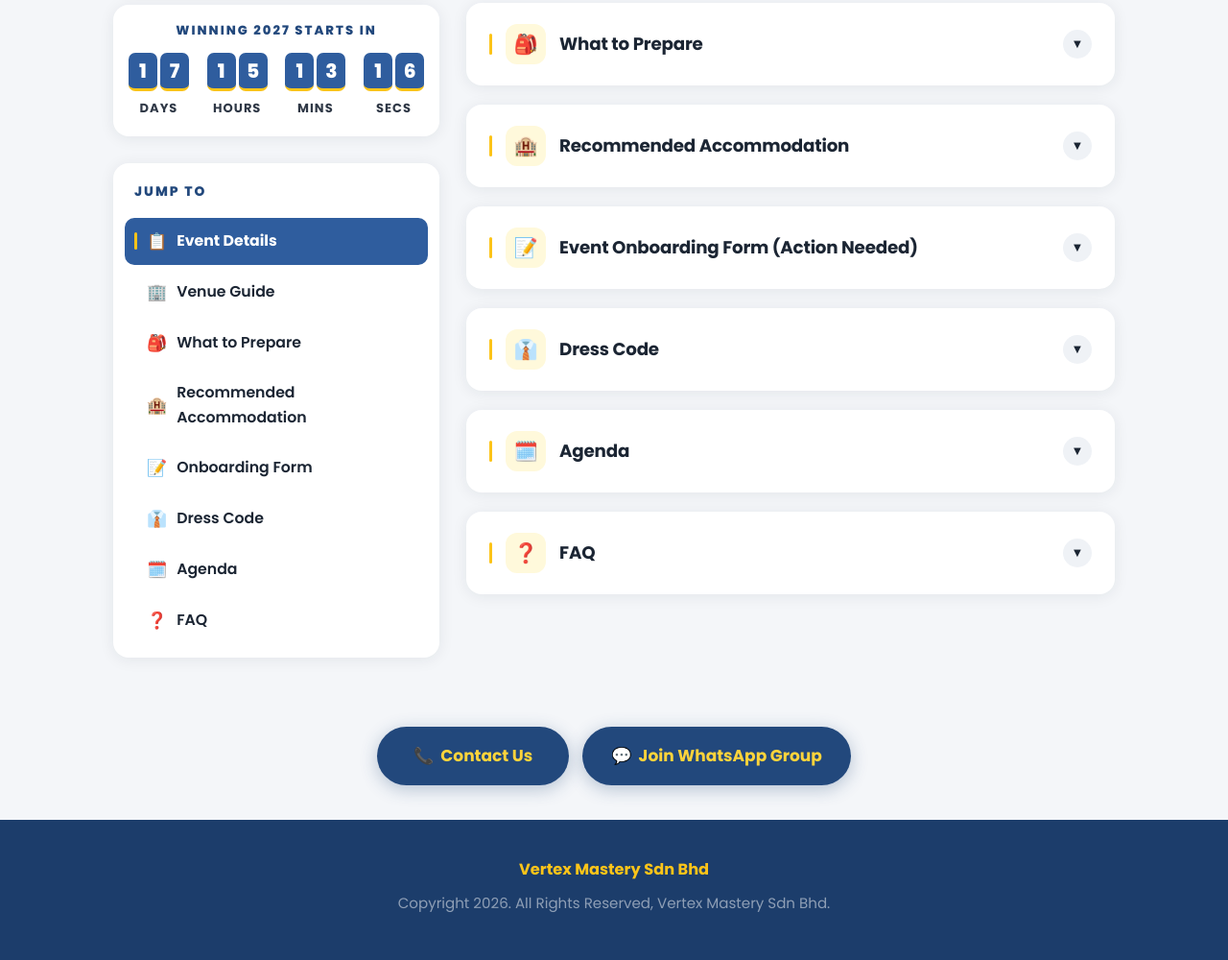
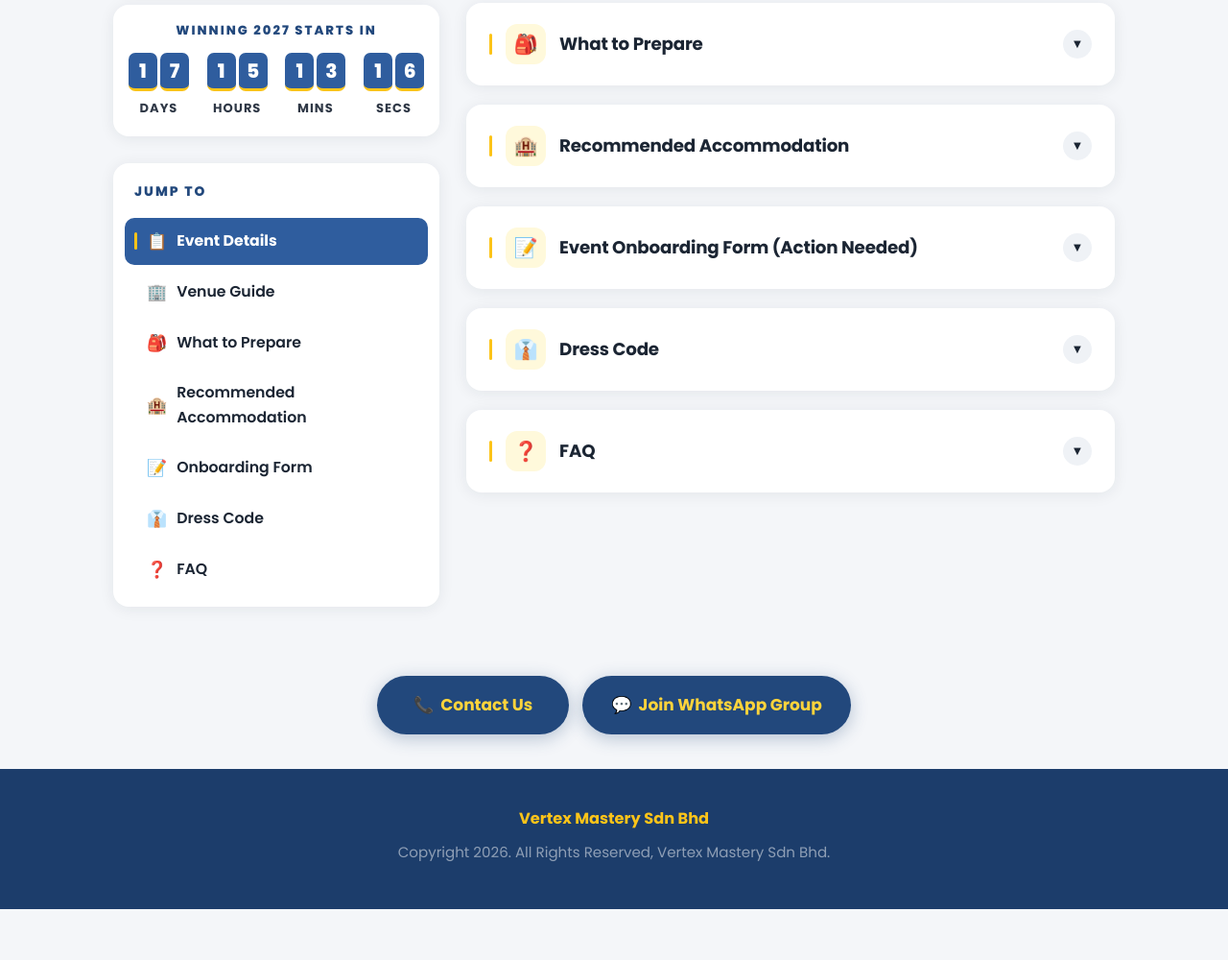
Before and after one commit to Qis20/winning-2027-visit-edition, a plain HTML site: page index.html in a window 1280 px wide. Shown: the part 1226-2226 px from the top of the page at 96% size. After the commit the page ends 2173 px from the top, so only its background shows below. Drawn offline with Linux system fonts and the light colour scheme.

Commit message:
Remove agenda section

```diff
--- a/index.html
+++ b/index.html
@@ -692,51 +692,6 @@
   .onboard-box p { font-size: calc(.97rem + 1px); color: var(--text-mid); line-height: 1.7; margin-bottom: 22px; }
 
   /* ═══════════════════════════════════════════════════
-     AGENDA
-  ═══════════════════════════════════════════════════ */
-  .agenda-day {
-    border: 2px solid var(--border); border-radius: 14px;
-    overflow: hidden; margin-bottom: 12px;
-  }
-  .agenda-day:last-child { margin-bottom: 0; }
-  .agenda-head {
-    background: var(--surface-alt); padding: 13px 18px;
-    border-bottom: 1px solid var(--border);
-    display: flex; align-items: baseline; gap: 10px; flex-wrap: wrap;
-  }
-  .agenda-day-label {
-    font-size: calc(.76rem + 1px); font-weight: 700; letter-spacing: 2px;
-    text-transform: uppercase; color: var(--brand-dark);
-  }
-  .agenda-date { font-size: calc(.95rem + 1px); font-weight: 700; }
-  .agenda-body { padding: 14px 18px; font-size: calc(.9rem + 1px); color: var(--text-light); font-style: italic; }
-
-  /* Day timeline: dot + connecting line, optional time on the left */
-  .agenda-list { list-style: none; padding: 16px 18px 18px; }
-  .agenda-step {
-    position: relative;
-    display: flex; gap: 14px; align-items: flex-start;
-    padding: 0 0 14px 22px;
-    font-size: calc(.98rem + 1px); line-height: 1.6; color: var(--text-mid);
-  }
-  .agenda-step:last-child { padding-bottom: 0; }
-  .agenda-step::before {
-    content: ''; position: absolute; left: 0; top: 6px;
-    width: 10px; height: 10px; border-radius: 50%;
-    background: var(--brand); box-shadow: 0 0 0 3px var(--brand-xlight);
-  }
-  .agenda-step::after {
-    content: ''; position: absolute; left: 4px; top: 20px; bottom: 2px;
-    width: 2px; background: var(--border);
-  }
-  .agenda-step:last-child::after { display: none; }
-  .agenda-time {
-    flex-shrink: 0; min-width: 62px;
-    font-weight: 700; color: var(--brand-dark); font-size: calc(.9rem + 1px);
-  }
-  .agenda-step strong { color: var(--text); font-weight: 600; }
-
-  /* ═══════════════════════════════════════════════════
      DRESS CODE
   ═══════════════════════════════════════════════════ */
   .dress-badge {
@@ -922,7 +877,6 @@
         <a href="#recommended-accommodation" class="sidebar-link" data-target="recommended-accommodation"><span class="sidebar-bar"></span><span class="sidebar-icon">🏨</span> Recommended Accommodation</a>
         <a href="#onboarding-form" class="sidebar-link" data-target="onboarding-form"><span class="sidebar-bar"></span><span class="sidebar-icon">📝</span> Onboarding Form</a>
         <a href="#dress-code" class="sidebar-link" data-target="dress-code"><span class="sidebar-bar"></span><span class="sidebar-icon">👔</span> Dress Code</a>
-        <a href="#agenda" class="sidebar-link" data-target="agenda"><span class="sidebar-bar"></span><span class="sidebar-icon">🗓️</span> Agenda</a>
         <a href="#faq" class="sidebar-link" data-target="faq"><span class="sidebar-bar"></span><span class="sidebar-icon">❓</span> FAQ</a>
       </div>
     </nav>
@@ -1160,47 +1114,6 @@
       </div>
     </div>
 
-    <!-- ── 7. AGENDA (placeholder until agenda is confirmed) ── -->
-    <div class="acc-item" id="agenda">
-      <button class="acc-toggle" aria-expanded="false" aria-controls="body-agenda">
-        <span class="acc-bar"></span>
-        <div class="sec-icon">🗓️</div>
-        <h2 class="sec-title">Agenda</h2>
-        <span class="acc-chevron">▼</span>
-      </button>
-      <div class="acc-body" id="body-agenda" role="region">
-        <div class="acc-content">
-          <div class="agenda-day">
-            <div class="agenda-head"><span class="agenda-day-label">Day 1</span><span class="agenda-date">Saturday, 31 Oct 2026</span></div>
-            <ol class="agenda-list">
-              <li class="agenda-step"><span class="agenda-time">8.30am</span><strong>Registration</strong></li>
-              <li class="agenda-step"><span class="agenda-time">9.00am</span><strong>Door Open</strong></li>
-              <li class="agenda-step"><span class="agenda-time"></span><strong>Opening Session</strong></li>
-              <li class="agenda-step"><span class="agenda-time"></span><strong>Emcee Introduces SME Funding-i</strong></li>
-              <li class="agenda-step"><span class="agenda-time"></span><strong>SME Funding-i Sharing Session</strong></li>
-              <li class="agenda-step"><span class="agenda-time"></span><strong>Lunch</strong></li>
-              <li class="agenda-step"><span class="agenda-time"></span><strong>Debrief for Morning Session</strong></li>
-              <li class="agenda-step"><span class="agenda-time"></span><strong>Breakthrough Activity: Self Praise Game</strong></li>
-              <li class="agenda-step"><span class="agenda-time">9.00pm</span><strong>End of the Day</strong></li>
-            </ol>
-          </div>
-          <div class="agenda-day">
-            <div class="agenda-head"><span class="agenda-day-label">Day 2</span><span class="agenda-date">Sunday, 1 Nov 2026</span></div>
-            <ol class="agenda-list">
-              <li class="agenda-step"><span class="agenda-time">9.30am</span><strong>Registration</strong></li>
-              <li class="agenda-step"><span class="agenda-time">10.00am</span><strong>Door Open</strong></li>
-              <li class="agenda-step"><span class="agenda-time"></span><strong>Opening Session</strong></li>
-              <li class="agenda-step"><span class="agenda-time"></span><strong>2027 Goal Setting</strong></li>
-              <li class="agenda-step"><span class="agenda-time"></span><strong>Lunch</strong></li>
-              <li class="agenda-step"><span class="agenda-time"></span><strong>Mastermind Session</strong></li>
-              <li class="agenda-step"><span class="agenda-time"></span><strong>Winning 2027 Wrap Up</strong></li>
-              <li class="agenda-step"><span class="agenda-time">7.00pm</span><strong>End of the Day</strong></li>
-            </ol>
-          </div>
-        </div>
-      </div>
-    </div>
-
     <!-- ── 5. FAQ ────────────────────────────────────────── -->
     <div class="acc-item" id="faq">
       <button class="acc-toggle" aria-expanded="false" aria-controls="body-faq">
```
